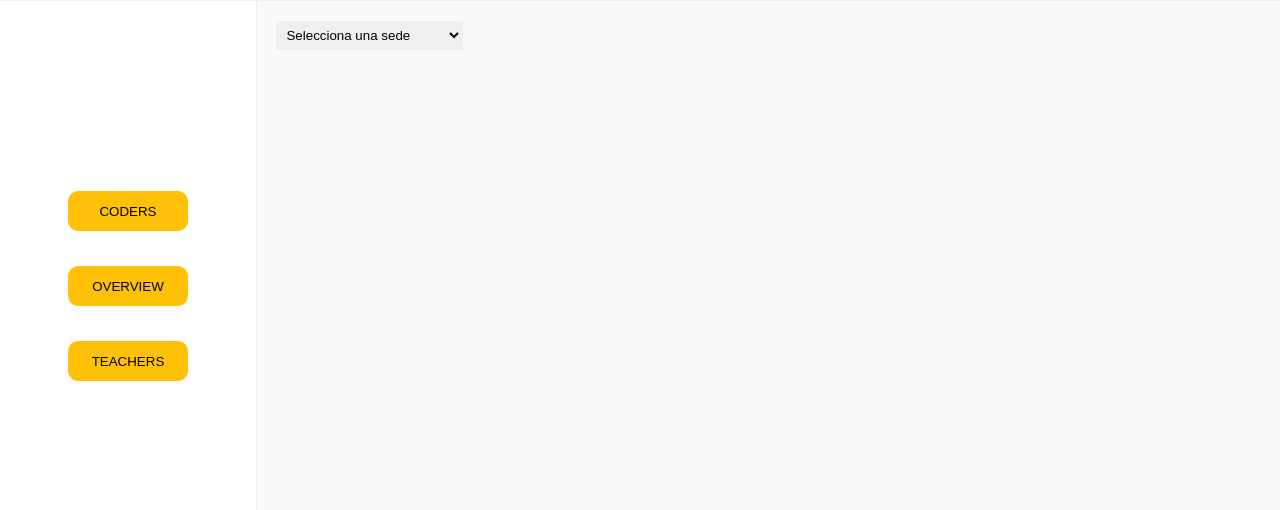
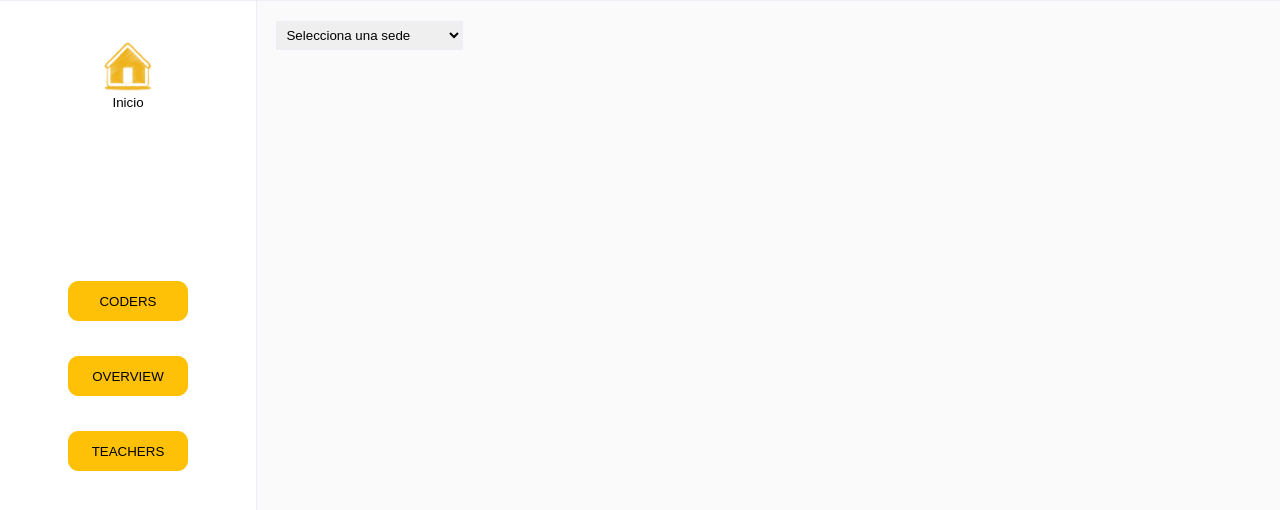
Before and after one commit to Samahara/dashboard, a plain HTML site: page views/coders.html in a window 1280 px wide. Shown: the part 60-570 px from the top of the page. Drawn offline with Linux system fonts and the light colour scheme.

Commit message:
agregando el boton de home

```diff
--- a/css/main.css
+++ b/css/main.css
@@ -39,6 +39,27 @@ header > div.user > p {
   margin-top: 1000px;
 }
 
+#home {
+  margin-top: 10px;
+  text-align: center;
+}
+
+#home > button > img {
+  height: 50px;
+  width: 50px;
+}
+
+#home > button {
+  background: none;
+  border: none;
+  margin: 30px;
+  width: 70px;
+}
+
+#home > button:focus {
+  outline: none;
+}
+
 #main_menu {
   background-color: white;
   border-right: 1px solid #EDEFF6;
@@ -58,7 +79,7 @@ header > div.user > p {
 
 #menu {
   margin: 0;
-  padding-top: 170px;
+  padding-top: 120px;
   text-align: center;
 }
 
--- a/js/app.js
+++ b/js/app.js
@@ -6,6 +6,7 @@ var maincontainer = document.getElementById('main_container');
 var buttonCoders = document.getElementById('coders');
 var buttonOverview = document.getElementById('overview');
 var buttonTeachers = document.getElementById('teachers');
+var homeButton = document.getElementById('home');
 
 // Funciones para los botones del menú
 var selectOption = function() {
@@ -20,6 +21,11 @@ var selectOption = function() {
   }
 }
 
+var selectHome = function() {
+  window.location="../index.html"
+}
+
 buttonCoders.addEventListener('click', selectOption);
 buttonOverview.addEventListener('click', selectOption);
 buttonTeachers.addEventListener('click', selectOption);
+homeButton.addEventListener('click', selectHome);
--- a/views/coders.html
+++ b/views/coders.html
@@ -19,6 +19,11 @@
 <!-- Utilicé section para que sea más fácil ubicarlo y modificarlo, si tienen
 otra idea avísenme -->
     <section id="main_menu">
+      <section id="home">
+        <button type="button" name="Inicio">
+          <img src="../assets/images/home.jpg" alt="Inicio">Inicio
+        </button>
+      </section>
       <section id="menu">
         <div>
           <button id="coders" class="display-i-b">CODERS</button>
```
Also changed, not shown: js/appteachers.js (+7 -4 lines), views/sede.html (+5 -0 lines), views/teachers.html (+7 -4 lines).
